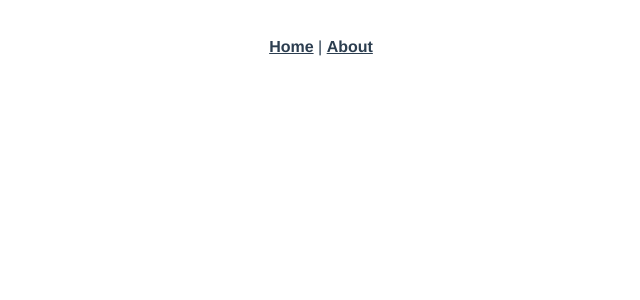
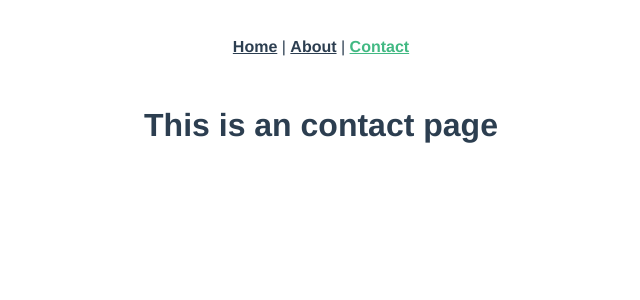
Before and after one commit to dkaskgkdua/dockerfile-folder, a Vue app in the folder vue-lecture/vue-lecture/: page /contact in a window 1280 px wide. Before the commit this address had no page. Shown: the top 300 px of the page, without its empty margins (319-959 px from the left). Built offline with nearby package versions, Linux system fonts and the light colour scheme.

Commit message:
1. lazy-loading 적용 및 테스트

```diff
--- a/vue-lecture/vue-lecture/src/App.vue
+++ b/vue-lecture/vue-lecture/src/App.vue
@@ -1,7 +1,8 @@
 <template>
   <div id="nav">
     <router-link to="/">Home</router-link> |
-    <router-link to="/about">About</router-link>
+    <router-link to="/about">About</router-link> |
+    <router-link to="/contact">Contact</router-link>
   </div>
   <router-view/>
 </template>
--- a/vue-lecture/vue-lecture/src/router/index.js
+++ b/vue-lecture/vue-lecture/src/router/index.js
@@ -13,7 +13,14 @@ const routes = [
     // route level code-splitting
     // this generates a separate chunk (about.[hash].js) for this route
     // which is lazy-loaded when the route is visited.
+    // 방문되는 순간 가져옴
     component: () => import(/* webpackChunkName: "about" */ '../views/About.vue')
+  },
+  {
+    path: '/contact',
+    name: 'Contact',
+    // prefetch 적용 -> 첫 로딩 시 캐시에 올라오게 됨.
+    component: () => import(/* webpackChunkName: "contact", webpackPrefetch:true */ '../views/Contact.vue')
   }
 ]
 
--- /dev/null
+++ b/vue-lecture/vue-lecture/src/views/Contact.vue
@@ -0,0 +1,15 @@
+<template>
+  <div class="contact">
+    <h1>This is an contact page</h1>
+  </div>
+</template>
+
+<script>
+export default {
+  name: 'Contact'
+}
+</script>
+
+<style scoped>
+
+</style>
--- /dev/null
+++ b/vue-lecture/vue-lecture/vue.config.js
@@ -0,0 +1,5 @@
+module.exports = {
+  chainWebpack: config => {
+    config.plugins.delete('prefetch'); // prefetch 미적용
+  }
+};
```
Also changed, not shown: 1 other file (tests, documents, lock files or other folders).
